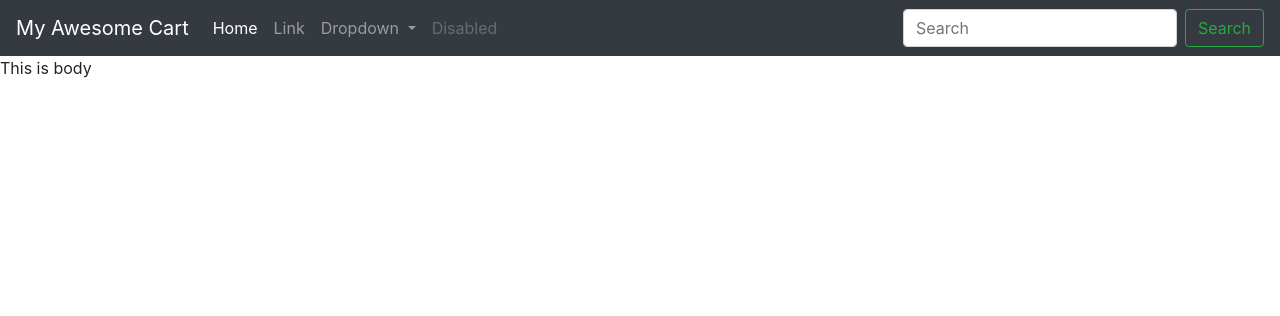
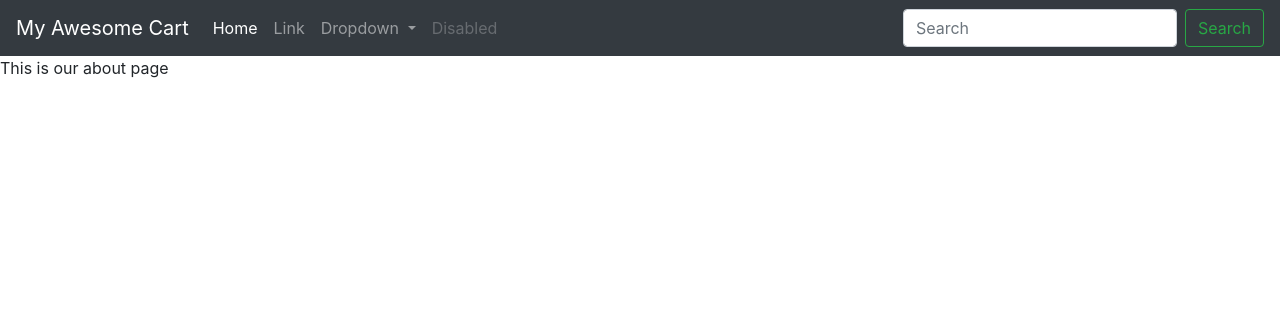
Before and after one commit to swarajmutalik/Django-Code-With-Harry, a Django app: page /shop/about/ in a window 1280 px wide. Shown: the top 316 px of the page. Run offline with Django 4.2, Linux system fonts and the light colour scheme; some libraries are stand-ins or nearby versions.

Commit message:
Update about.html

```diff
--- a/MyCart/shop/templates/shop/about.html
+++ b/MyCart/shop/templates/shop/about.html
@@ -1,4 +1,4 @@
 {% extends 'shop/basic.html' %}
 
-{% block title%} Title of About{% endblock %}
-{% block body %} This is body {% endblock %}
+{% block title%} About Us{% endblock %}
+{% block body %} This is our about page {% endblock %}
```
